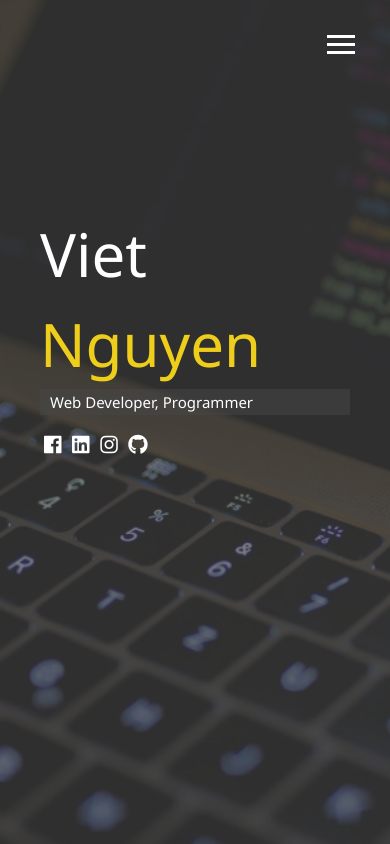
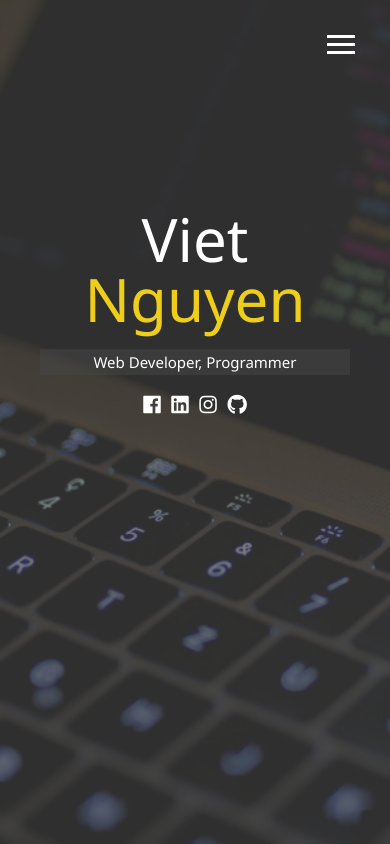
Before and after one commit to Duckie98/My_portfolio, a website: page dist/index.html in a window 390 px wide. Drawn offline with Linux system fonts and the light colour scheme.

Commit message:
Added responsive

```diff
--- a/scss/_config.scss
+++ b/scss/_config.scss
@@ -28,3 +28,28 @@ $background-opacity: 0.7;
     }
   }
 }
+
+// Media Query Mixin
+@mixin mediaSm {
+  @media screen and (max-width: 500px) {
+    @content;
+  }
+}
+
+@mixin mediaMd {
+  @media screen and (max-width: 768px) {
+    @content;
+  }
+}
+
+@mixin mediaLg {
+  @media screen and (min-width: 769px) and (max-width: 1170px) {
+    @content;
+  }
+}
+
+@mixin mediaXl {
+  @media screen and (min-width: 1170px) {
+    @content;
+  }
+}
--- /dev/null
+++ b/scss/_mobile.scss
@@ -0,0 +1,55 @@
+// Widescreens
+@include mediaXl {
+}
+
+// Desktop & Laptop
+@include mediaLg {
+}
+
+// Tablet & Small Laptop
+@include mediaMd {
+  main {
+    align-items: center;
+    text-align: center;
+
+    .lg-heading {
+      line-height: 1;
+      margin-bottom: 2rem;
+    }
+  }
+
+  .menu-nav,
+  .menu-branding {
+    float: none;
+    width: 100%;
+    min-height: 0;
+
+    &.show {
+      transform: translate3d(0, 0, 0);
+    }
+  }
+
+  .menu-nav {
+    height: 75vh;
+    transform: translate3d(-100%, 0, 0);
+    font-size: 24px;
+  }
+  .menu-branding {
+    height: 25vh;
+    transform: translate3d(100%, 0, 0);
+
+    .portrait {
+      background: url("../img/portrait_small.jpg");
+      background-size: cover;
+      width: 150px;
+      height: 150px;
+    }
+  }
+}
+
+// Smartphones
+@include mediaSm {
+  main#home h1 {
+    margin-top: 10vh;
+  }
+}
--- a/scss/main.scss
+++ b/scss/main.scss
@@ -1,5 +1,6 @@
 @import "config";
 @import "menu";
+@import "mobile";
 
 html {
   font-size: 10px;
```
Also changed, not shown: dist/css/main.css.
